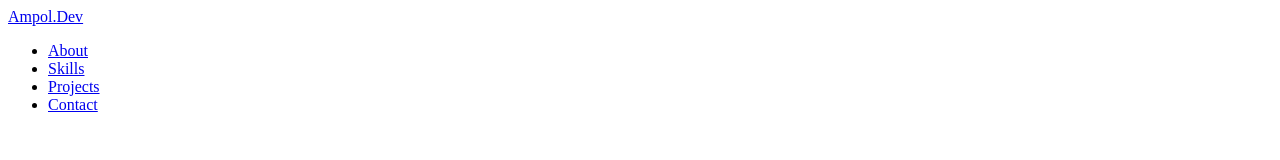
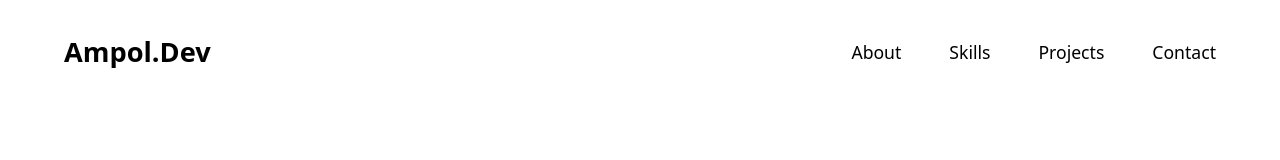
Before and after one commit to ampol-clerc/javascript-dom-practice, a plain HTML site: page 00-portfolio-website/index.html in a window 1280 px wide. Drawn offline with Linux system fonts and the light colour scheme.

Commit message:
style(portfolio): add modern reset css and header styles

```diff
--- /dev/null
+++ b/00-portfolio-website/css/header.css
@@ -0,0 +1,47 @@
+/* HEADER & NAVIGATION CSS */
+
+:root {
+  --nav-text-color: #000000;
+}
+
+.header {
+  position: absolute;
+  width: 100%;
+  top: 0;
+  left: 0;
+  padding: 2rem 4rem;
+  z-index: 100;
+}
+
+.header-container {
+  display: flex;
+  justify-content: space-between;
+  align-items: center;
+  max-width: 1440px;
+  margin: 0 auto;
+}
+
+/* LOGO */
+.logo a {
+  font-size: 1.7rem;
+  font-weight: 700;
+  color: #000000;
+}
+
+/* NAVIGATION LIST */
+.nav-list {
+  display: flex;
+  align-items: center;
+  gap: 3rem;
+}
+
+.nav-list li a {
+  font-size: 1.1rem;
+  font-weight: 500;
+  color: var(--nav-text-color);
+  transition: opacity 0.3s ease;
+}
+
+.nav-list li a:hover {
+  opacity: 0.5;
+}
--- /dev/null
+++ b/00-portfolio-website/css/reset.css
@@ -0,0 +1,68 @@
+/* RESET CSS : Modern Default Reset */
+
+/*
+  1 : Use `border-box` so that padding/borders do not
+  increase the size of an element.
+*/
+*,
+*::before,
+*::after {
+  box-sizing: border-box;
+  margin: 0;
+  padding: 0;
+}
+
+/*
+  2 : Configure Smooth Scroll for an SPA (Single-Page Application)
+*/
+html {
+  scroll-behavior: smooth;
+}
+
+/*
+  3 : Reset the default styles for the `body` element and
+  configure font smoothing for better readability on screens.
+*/
+body {
+  line-height: 1.5;
+  -webkit-font-smoothing: antialiased;
+  font-family:
+    system-ui,
+    -apple-system,
+    BlinkMacSystemFont,
+    "Segoe UI",
+    Roboto,
+    Oxygen,
+    Ubuntu,
+    Cantarell,
+    "Open Sans",
+    "Helvetica Neue",
+    sans-serif;
+}
+
+/*
+  4 : Remove the list bullet points.
+*/
+ul,
+ol {
+  list-style: none;
+}
+
+/*
+  5 : Remove the underline/color from the link
+  (have it inherit the color from its parent)
+*/
+a {
+  text-decoration: none;
+  color: inherit;
+}
+
+/*
+  6 : Clear the button styles, ready for custom styling.
+*/
+button {
+  border: none;
+  background: none;
+  cursor: pointer;
+  font: inherit;
+}
--- a/00-portfolio-website/index.html
+++ b/00-portfolio-website/index.html
@@ -6,6 +6,8 @@
     <title>Ampol | Developer Portfolio</title>
 
     <!-- Link CSS -->
+    <link rel="stylesheet" href="./css/reset.css" />
+    <link rel="stylesheet" href="./css/header.css" />
   </head>
 
   <body>
```
